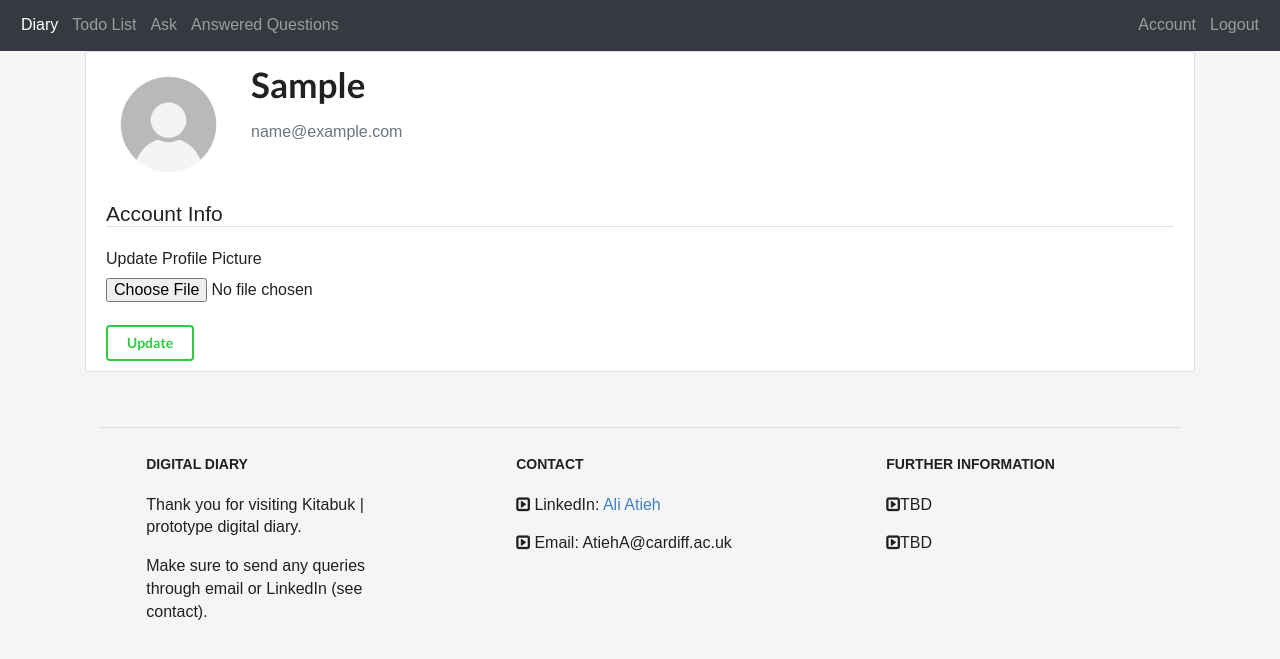
After one commit to Aloushie/kitabuk_diary, a Flask app: page /account in a window 1280 px wide. The commit adds this page. Shown: the top 659 px of the page. Run offline with Flask 3, Linux system fonts and the light colour scheme; the visitor is signed in with stand-in values (Sample User, id 1); some libraries are stand-ins or nearby versions.

Commit message:
Push 9 - New accounts page with ability to add profile pic using flaskforms. new nav design.

```diff
--- /dev/null
+++ b/diary/forms.py
@@ -0,0 +1,9 @@
+from flask_wtf import FlaskForm
+from flask_wtf.file import FileField, FileAllowed
+from wtforms import SubmitField
+
+
+class UpdateAccountForm(FlaskForm):
+
+    picture = FileField('Update Profile Picture', validators=[FileAllowed(['jpg', 'png'])])
+    submit = SubmitField('Update')
--- a/diary/models.py
+++ b/diary/models.py
@@ -15,6 +15,7 @@ class User(db.Model, UserMixin):
     email = db.Column(db.String(150), unique=True)
     password = db.Column(db.String(150))
     first_name = db.Column(db.String(150))
+    image_file = db.Column(db.String(20), nullable=False, default='default.jpg')
     notes = db.relationship('Note')
     entries = db.relationship('Quest')
     todos = db.relationship('Todo')
--- a/diary/static/style.css
+++ b/diary/static/style.css
@@ -60,3 +60,23 @@
 	width: 60%;
 	margin: auto;
 }
+
+
+  .content-section {
+	background: #ffffff;
+	padding: 10px 20px;
+	border: 1px solid #dddddd;
+	border-radius: 3px;
+	margin-bottom: 20px;
+  }
+
+  .account-img {
+	height: 125px;
+	width: 125px;
+	margin-right: 20px;
+	margin-bottom: 16px;
+  }
+
+  .account-heading {
+	font-size: 2.5rem;
+  }
--- /dev/null
+++ b/diary/templates/account.html
@@ -0,0 +1,30 @@
+{% extends 'base.html'%}
+
+{% block content %}
+<div class="content-section">
+    <div class="media">
+      <img class="rounded-circle account-img" src="{{ image_file }}">
+      <div class="media-body">
+        <h2 class="account-heading">{{current_user.first_name}}</h2>
+        <p class="text-secondary">{{current_user.email}}</p>
+      </div>
+    </div>
+
+    <form method="POST" action="" enctype="multipart/form-data">
+      {{ form.hidden_tag() }}
+          <legend class="border-bottom mb-4">Account Info</legend>
+
+              {{ form.picture.label() }}
+              {{ form.picture(class="form-control-file") }}
+              {% if form.picture.errors %}
+                  {% for error in form.picture.errors %}
+                      <span class="text-danger">{{ error }}</span></br>
+                  {% endfor %}
+              {% endif %}
+
+     <br>
+
+          {{ form.submit(class="ui inverted green button") }}
+
+  </form>
+{% endblock %}
--- a/diary/templates/base.html
+++ b/diary/templates/base.html
@@ -22,6 +22,7 @@
     <title>{% block title %}Home{% endblock %}</title>
   </head>
   <body>
+
     <nav class="navbar navbar-expand-lg navbar-dark bg-dark">
       <button
         class="navbar-toggler"
@@ -32,28 +33,42 @@
         <span class="navbar-toggler-icon"></span>
       </button>
       <div class="collapse navbar-collapse" id="navbar">
-        <div class="navbar-nav">
+        <ul class="navbar-nav mr-auto mt-2 mt-lg-0">
           {% if user.is_authenticated %}
-          </a>
-          <a class="nav-item nav-link" id="home" href="/">Diary</a>
-          <a class="nav-item nav-link" id="todo" href="/todo">Todo List</a>
-          <!-- <a class="nav-item nav-link" id="questionnaire" href="/zbi">Interview</a> -->
+          <li class="nav-item active">
+            <a class="nav-item nav-link" id="home" href="/">Diary</a>
+          </li>
+          <li class="nav-item">
+            <a class="nav-item nav-link" id="todo" href="/todo">Todo List</a>
+          </li>
           {% else %}
-          <a class="nav-item nav-link" id="login" href="/login">Login</a>
-          <a class="nav-item nav-link" id="signUp" href="/sign-up">Sign Up</a>
+          <li class="nav-item">
+            <a class="nav-item nav-link" id="login" href="/login">Login</a>
+          </li>
+          <li class="nav-item">
+            <a class="nav-item nav-link" id="signUp" href="/sign-up">Sign Up</a>
+          </li>
           {% endif %}
           {% if current_user.is_authenticated and current_user.admin %}
-          <a class="nav-item nav-link" id="ask" href="/ask">Ask</a>
-          <!-- <a class="nav-item nav-link" id="users" href="/users">Users</a> -->
+          <li class="nav-item">
+            <a class="nav-item nav-link" id="ask" href="/ask">Ask</a>
+          </li>
           {% endif %}
           {% if current_user.is_authenticated and current_user.expert %}
+          <li class="nav-item">
           <a class="nav-item nav-link" id="unanswered" href="/unanswered">Questions</a>
+          </li>
           {% endif %}
           {% if user.is_authenticated %}
           <a class="nav-item nav-link" id="answer_page" href="/answers">Answered Questions</a>
+          {% endif %}
+        </ul>
+        {% if user.is_authenticated %}
+        <ul class="navbar-nav">
+          <a class="nav-item nav-link" id="account" href="/account">Account</a>
           <a class="nav-item nav-link" id="logout" href="/logout">Logout</a>
           {% endif %}
-        </div>
+        </ul>
       </div>
     </nav>
 
@@ -122,9 +137,9 @@
       <div class="col-md-4 col-lg-3 col-xl-3 mx-auto mt-3">
         <h6 class="text-uppercase mb-4 font-weight-bold">Contact</h6>
         <p>
-          <i class="fas fa-home mr-3"></i>LinkedIn: <a href="https://uk.linkedin.com/in/ali-atieh-22b565207">Ali Atieh</a></p>
+          <i class="fa fa-caret-square-o-right"></i> LinkedIn: <a href="https://uk.linkedin.com/in/ali-atieh-22b565207">Ali Atieh</a></p>
         <p>
-          <i class="fas fa-envelope mr-3"></i>Email: AtiehA@cardiff.ac.uk</p>
+          <i class="fa fa-caret-square-o-right"></i> Email: AtiehA@cardiff.ac.uk</p>
       </div>
 
       <!-- Grid column -->
@@ -134,9 +149,9 @@
       <div class="col-md-4 col-lg-3 col-xl-3 mx-auto mt-3">
         <h6 class="text-uppercase mb-4 font-weight-bold">Further Information</h6>
         <p>
-          <i class="fas fa-home mr-3"></i>TBD</a></p>
+          <i class="fa fa-caret-square-o-right"></i>TBD</a></p>
         <p>
-          <i class="fas fa-envelope mr-3"></i>TBD</p>
+          <i class="fa fa-caret-square-o-right"></i>TBD</p>
       </div>
     </div>
   </div>
--- a/diary/templates/home.html
+++ b/diary/templates/home.html
@@ -6,7 +6,7 @@
   <br/>
   <ul class="list-group list-group-flush" id="notes">
     {% for note in user.notes %}
-    <li class="list-group-item">
+    <li class="list-group-item list-group-item-action">
       {{ note.data }}
       <button type="button" class="close" onClick="deleteNote({{ note.id }})">
         <span aria-hidden="true">&times;</span>
--- a/diary/views.py
+++ b/diary/views.py
@@ -1,6 +1,10 @@
+import secrets
+import os
+from PIL import Image
 from flask import Blueprint, render_template, redirect, url_for, request, flash, jsonify
 from flask_login import login_required, current_user
 from .models import Note, Quest, Question, User, Todo
+from .forms import UpdateAccountForm
 from . import db
 import json
 
@@ -222,3 +226,32 @@ def delete(todo_id):
     db.session.delete(todo)
     db.session.commit()
     return redirect(url_for("views.todo"))
+
+
+def save_picture(form_picture):
+    random_hex = secrets.token_hex(8)
+    _, f_ext = os.path.splitext(form_picture.filename)
+    picture_fn = random_hex + f_ext
+    picture_path = os.path.join(views.root_path, 'static/img', picture_fn)
+
+    output_size = (125, 125)
+    i = Image.open(form_picture)
+    i.thumbnail(output_size)
+    i.save(picture_path)
+
+    return picture_fn
+
+
+
+@views.route("/account", methods=['GET', 'POST'])
+@login_required
+def account():
+    form = UpdateAccountForm()
+    if form.validate_on_submit():
+        if form.picture.data:
+            picture_file = save_picture(form.picture.data)
+            current_user.image_file = picture_file
+            db.session.commit()
+    image_file = url_for('static', filename='img/' + current_user.image_file)
+    return render_template('account.html', user=current_user,
+                            image_file=image_file, form=form)
```
Also changed, not shown: diary/static/img/default.jpg (added).
